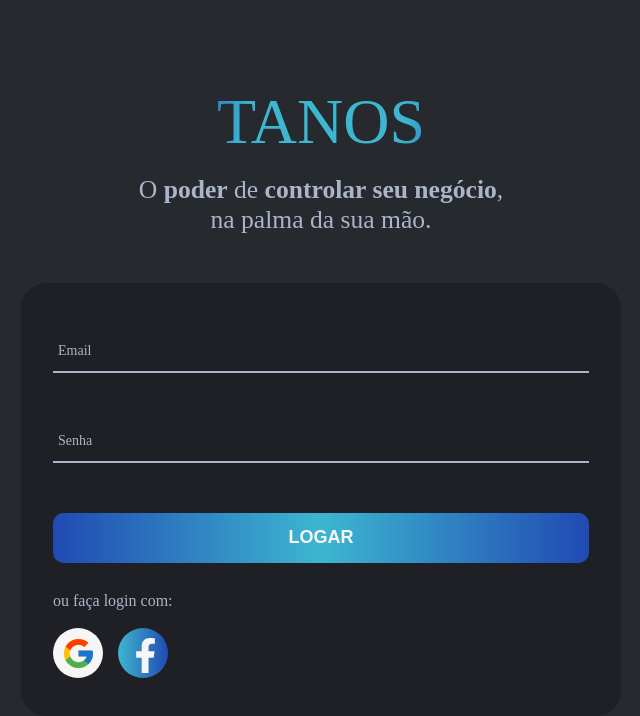
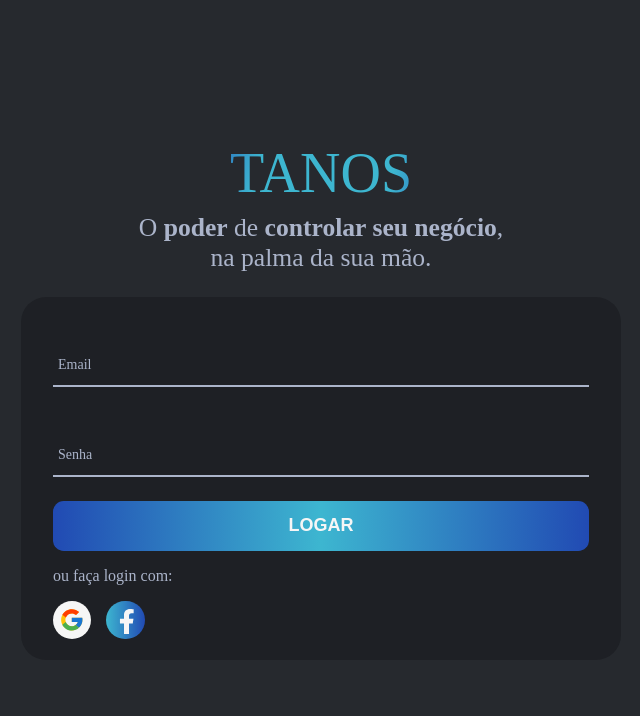
Before and after one commit to NycoleRibeiro/TANOS, a React (Vite) app: page / in a window 1280 px wide. Shown: the top 716 px of the page, without its empty margins (319-959 px from the left). Built offline with nearby package versions, Linux system fonts and the light colour scheme.

Commit message:
style: Fix sizes

```diff
--- a/src/components/buttons/socialLoginButtons/styles.sass
+++ b/src/components/buttons/socialLoginButtons/styles.sass
@@ -4,18 +4,18 @@
     display: flex
     align-items: center
     height: 55px
-    margin-top: 1rem
-    margin-bottom: 35px
+    margin-top: 1vh
+    margin-bottom: 1.5vh
     gap: 15px
 
 .loginWithGoogle
     border: none
     border-radius: 50%
 
-    width: 50px
-    height: 50px
+    width: clamp(35px, 3vw, 50px)
+    height: clamp(35px, 3vw, 50px)
 
-    font-size: 35px
+    font-size: clamp(20px, 2vw, 35px)
 
     display: flex
     justify-content: center
@@ -27,10 +27,10 @@
     border-radius: 50%
     overflow: hidden
 
-    width: 50px
-    height: 50px
+    width: clamp(35px, 3vw, 50px)
+    height: clamp(35px, 3vw, 50px)
 
-    font-size: 35px
+    font-size: clamp(20px, 2vw, 35px)
     color: variables.$PrimaryTextColor
 
     display: flex
@@ -46,6 +46,6 @@
 .loginWithGoogle:hover, .loginWithFacebook:hover
     transition: all 0.2s ease-in-out
     cursor: pointer
-    width: 55px
-    height: 55px
-    font-size: 40px
+    width: clamp(45px, 3vw, 55px)
+    height: clamp(45px, 3vw, 55px)
+    font-size: clamp(30px, 2vw, 40px)
--- a/src/screens/LoginPage/styles.sass
+++ b/src/screens/LoginPage/styles.sass
@@ -11,17 +11,16 @@
 
 .logo
     @include mixins.logo
-    font-size: clamp(4rem, 2vw, 4.5rem)
+    font-size: clamp(3.5rem, 2vw, 4.5rem)
     //text-shadow: 2px 4px 5px rgba(0, 0, 0, 0.55)
 
 .slogan
     font-family: 'Bw Modelica'
     font-weight: 500
-    font-size: clamp(1.2rem, 2vw, 2rem)
-    //line-height: 40px
+    font-size: clamp(1rem, 2vw, 2rem)
     text-align: center
     color: variables.$SecondaryTextColor
-    margin-top: 1rem
+    margin-top: 0.5rem
 
     span
         font-weight: 700
@@ -30,7 +29,7 @@
     display: flex
     flex-direction: column
     width: clamp(100px, 90%, 600px)
-    margin-top: 3rem
+    margin-top: 3vh
     padding: 0 2rem
     border-radius: 25px
     background-color: variables.$SecondaryColor
@@ -40,14 +39,12 @@
   font-size: 13px
   font-weight: 500
   margin-top: 5px
-  margin-bottom: 10px
 
 .container-login-form-btn
   display: flex
   flex-wrap: wrap
   justify-content: center
-  padding-bottom: 13px
-  margin-top: 50px
+  margin-top: 3vh
 
 .loginWithText
     color: variables.$SecondaryTextColor
```
